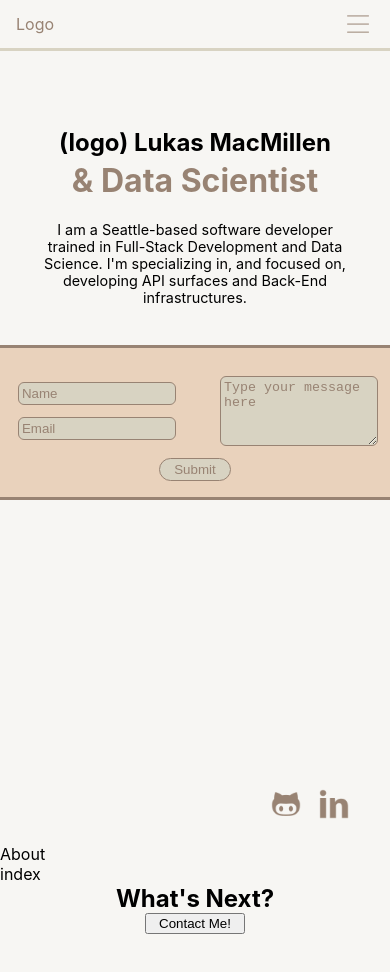
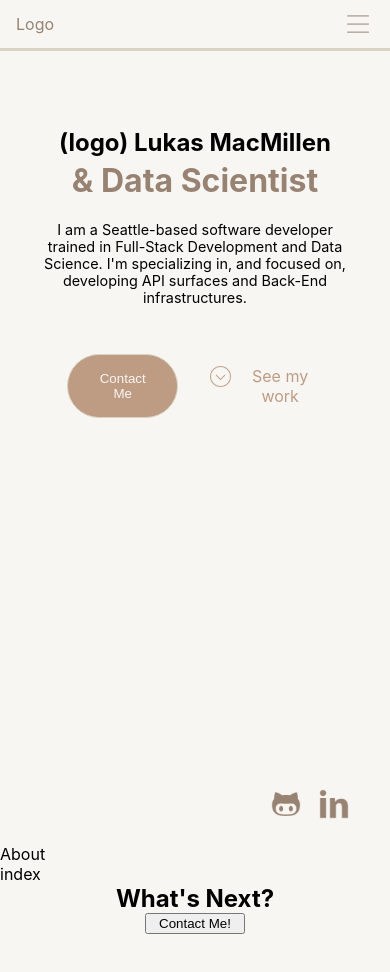
Before and after one commit to agtTwilight/portfolio, a React (Create React App) app: page / in a window 390 px wide. Shown: the top 972 px of the page. Built offline with nearby package versions, Linux system fonts and the light colour scheme; the HTML template or start-up script is replaced by a standard one.

Commit message:
mobile contact form displays on button click

```diff
--- a/src/components/ContactForm/index.js
+++ b/src/components/ContactForm/index.js
@@ -36,7 +36,7 @@
         </div>
         <textarea name="message" placeholder="Type your message here" />
       </section>
-      <input id="contactBtn" type="submit" value="Submit" />
+      <input id="contactBtn" type="submit" value="Submit"/>
     </form>
   );
 };
--- a/src/components/ContactForm/style.css
+++ b/src/components/ContactForm/style.css
@@ -1,14 +1,13 @@
 #contactForm {
-    /* display: none; */
     display: flex;
     flex-direction: column;
-    position: fixed;
+    /* position: fixed;
     top: 0;
     bottom: 0;
-    margin: auto;
+    margin: auto; */
     padding: 1rem;
     width: fit-content;
-    max-height: fit-content;
+    /* max-height: fit-content; */
     border: solid var(--coffeebrown);
     background-color: var(--darktoastedwhite);
 }
@@ -50,3 +49,17 @@
     flex-direction: column;
     margin-right: 2rem;
 }
+
+@media (max-width: 576px) {
+    #contactForm {
+        position: absolute;
+        top: 0;
+        transform: translateX(100%);
+        transition: 0.5s ease-in-out;
+        margin: 0;
+        margin-top: 3rem;
+        padding-top: 4rem;
+        height: 100vh;
+        z-index: 2;
+    }
+}
--- a/src/pages/Contact/index.js
+++ b/src/pages/Contact/index.js
@@ -3,10 +3,15 @@
 import './style.css'
 
 export const Contact = () => {
+    function showForm() {
+        const contactForm = document.querySelector('#contactForm');
+        contactForm.setAttribute('style', 'transform: translateX(0);');
+      }
+
   return (
     <section id='contact-section'>
         <h2>What's Next?</h2>
-        <button>Contact Me!</button>
+        <button onClick={showForm}>Contact Me!</button>
         <ContactForm />
     </section>
   )
```
